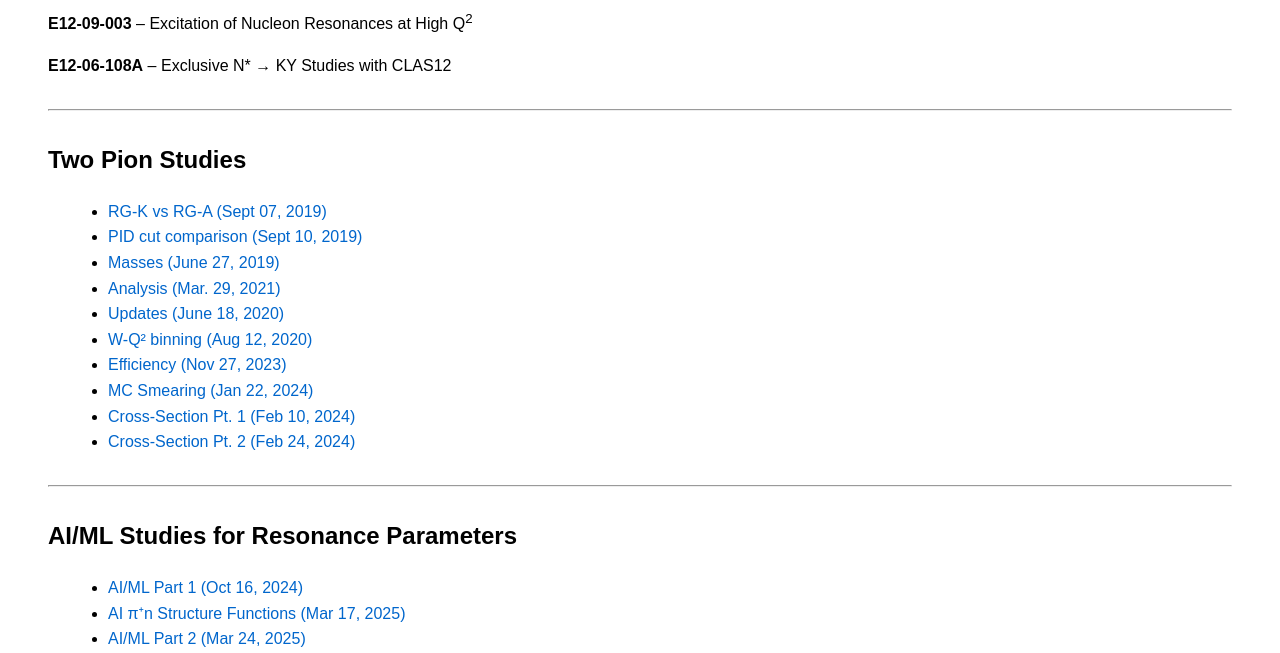
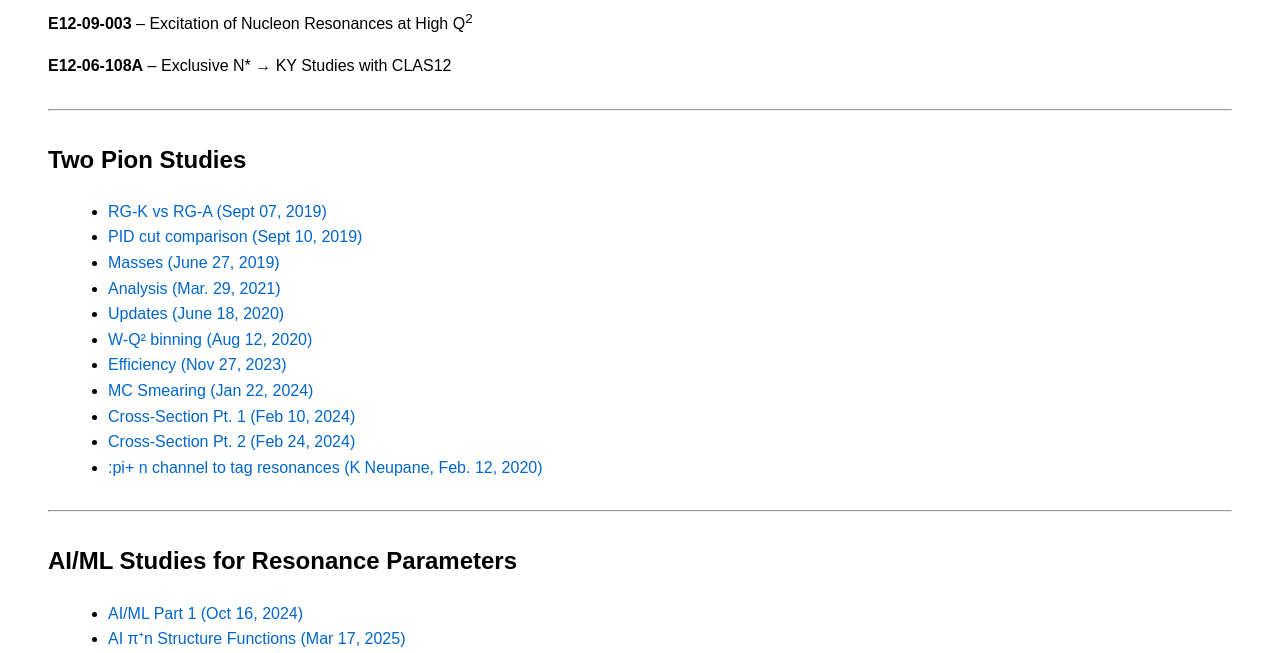
Before and after one commit to kneupane1/my-site, a plain HTML site: page index.html in a window 1280 px wide. Shown: the part 134-787 px from the top of the page. Drawn offline with Linux system fonts and the light colour scheme.

Commit message:
Update index.html

```diff
--- a/index.html
+++ b/index.html
@@ -31,6 +31,7 @@
         <li><a href="https://docs.google.com/presentation/d/158ORrPtmniMKUZwjBvu8e2XmzuOK6dfa/edit?usp=sharing">MC Smearing (Jan 22, 2024)</a></li>
         <li><a href="https://docs.google.com/presentation/d/1aAPALzjRj3mvHkM6xPzqpdMn1k8kAZtl/edit?usp=sharing">Cross-Section Pt. 1 (Feb 10, 2024)</a></li>
         <li><a href="https://docs.google.com/presentation/d/1bwAqle0T2jYBbwMo0XOPv3jiCcF4v00J/edit?usp=sharing">Cross-Section Pt. 2 (Feb 24, 2024)</a></li>
+        <li><a href="https://drive.google.com/file/d/1ZgBPiKjsVAlPwikhyjriaIK5_ymt_tEt/view?usp=sharing">  :pi+ n channel to tag resonances (K Neupane, Feb. 12, 2020)</a></li>
     </ul>
 
     <hr>
```
